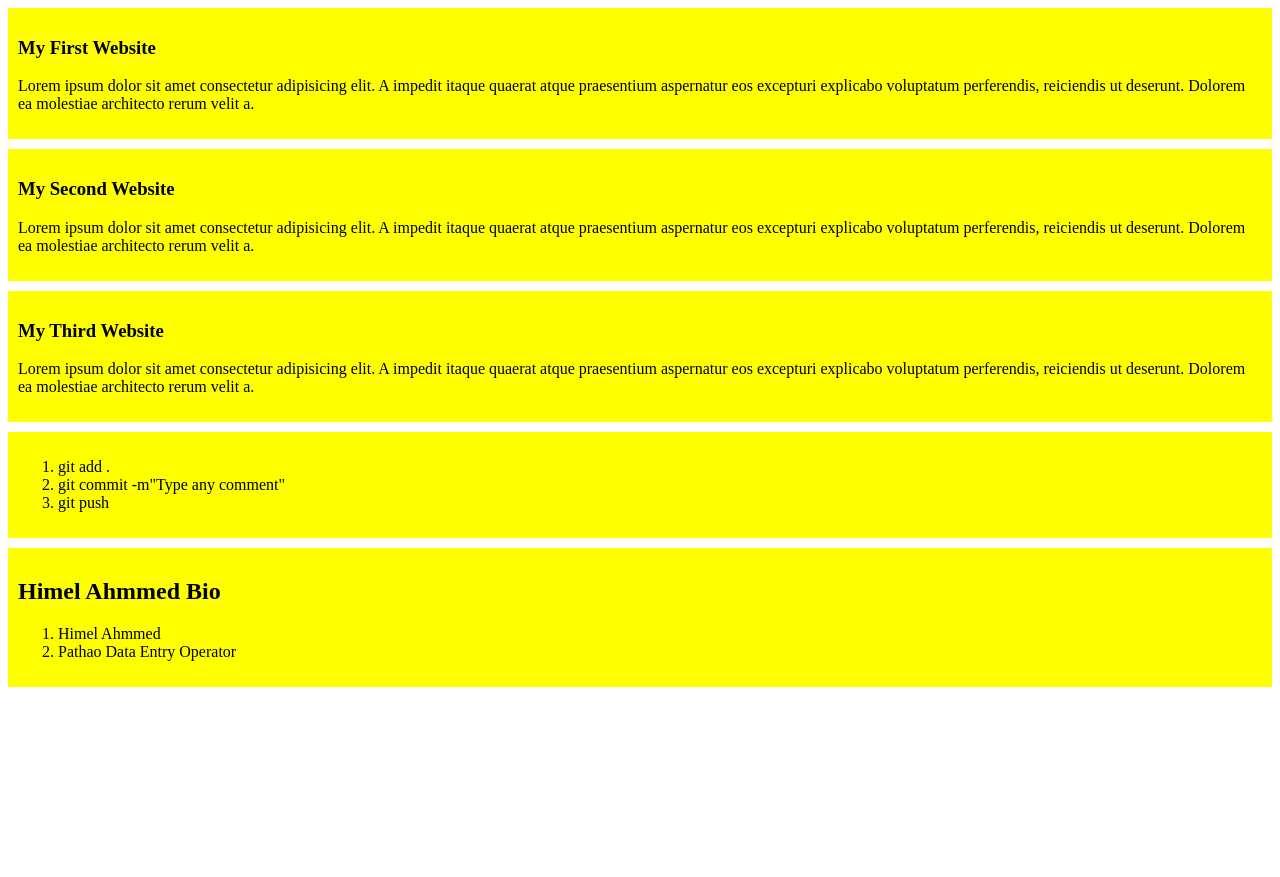
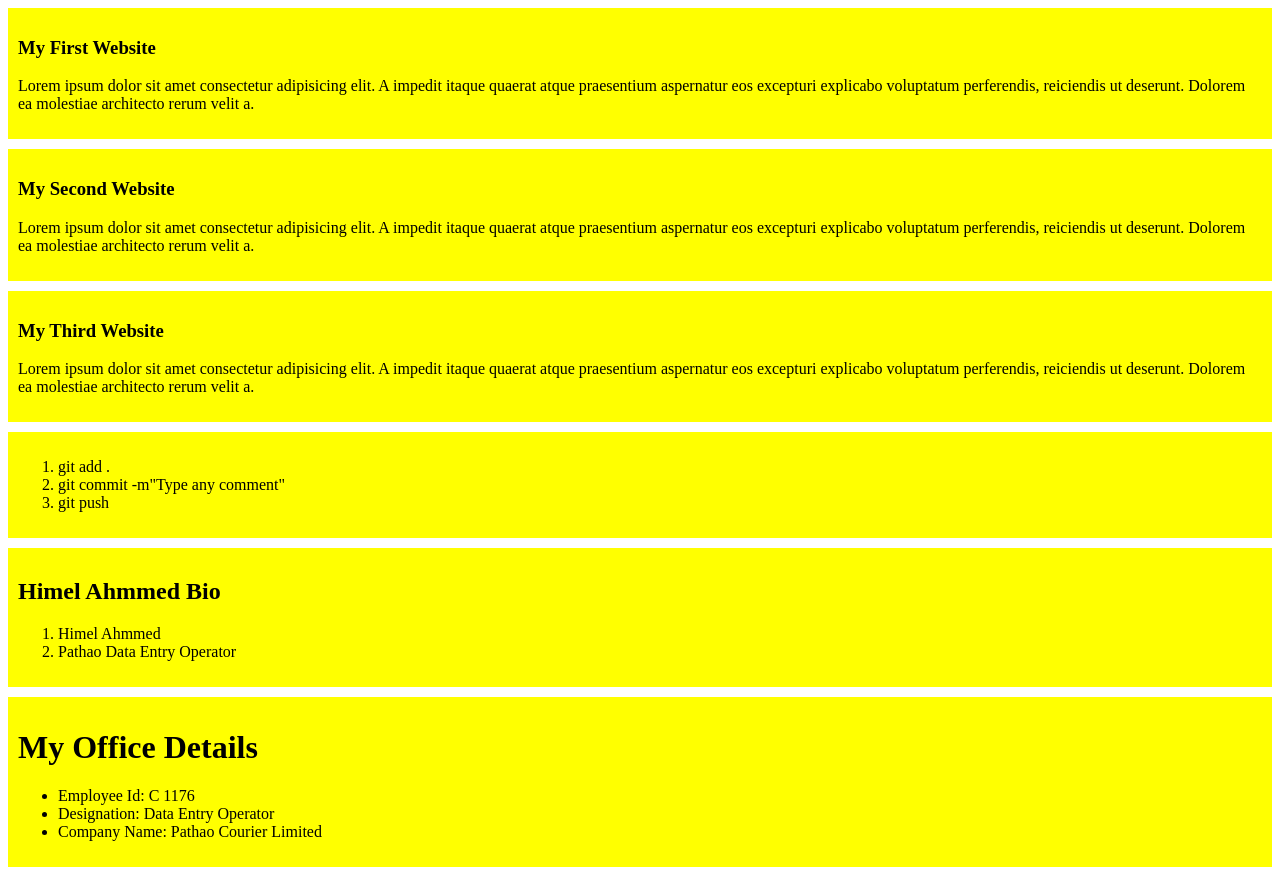
Before and after one commit to himelahmmed/My-Simple-Website, a plain HTML site: page index.html in a window 1280 px wide. Before the commit the page ends 800 px from the top, so only its background shows below. Drawn offline with Linux system fonts and the light colour scheme.

Commit message:
my office details

```diff
--- a/index.html
+++ b/index.html
@@ -40,5 +40,14 @@
             <li>Pathao Data Entry Operator</li>
         </ol>
     </div>
+
+    <div>
+        <h1>My Office Details</h1>
+        <ul>
+            <li>Employee Id: C 1176</li>
+            <li>Designation: Data Entry Operator</li>
+            <li>Company Name: Pathao Courier Limited</li>
+        </ul>
+    </div>
 </body>
 </html>
```
